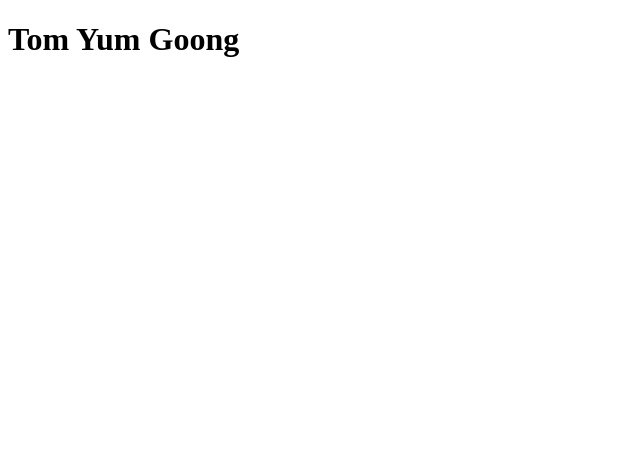
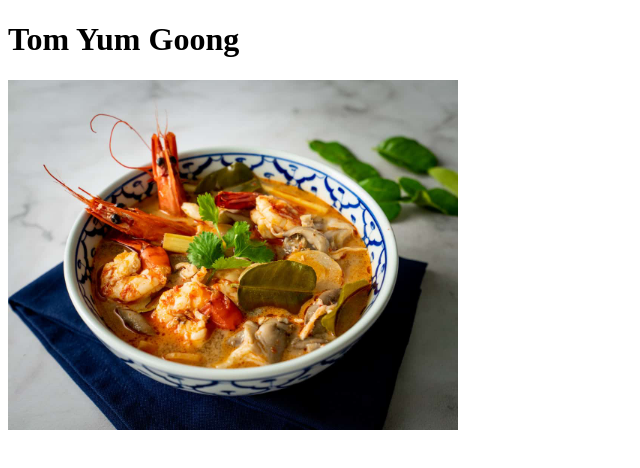
Before and after one commit to ARCENEAUX0/odin-recipes, a plain HTML site: page recipes/tomyumgoong.html in a window 1280 px wide. Shown: the whole page, without its empty margins (0-640 px from the left). Drawn offline with Linux system fonts and the light colour scheme.

Commit message:
Add image of Tom Yum Goong

```diff
--- a/recipes/tomyumgoong.html
+++ b/recipes/tomyumgoong.html
@@ -8,5 +8,6 @@
 </head>
 <body>
     <h1>Tom Yum Goong</h1>
+        <img src="../images/tomyumgoong.jpg" alt="An image of a bowl of Tom Yum Goong" width="450" height="350">
 </body>
 </html>
```
